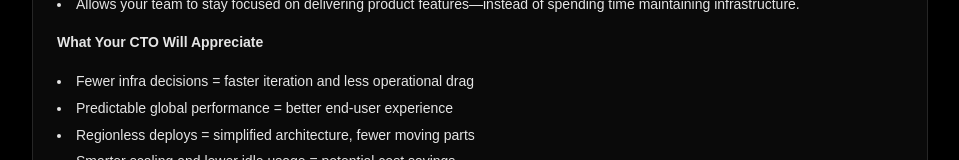
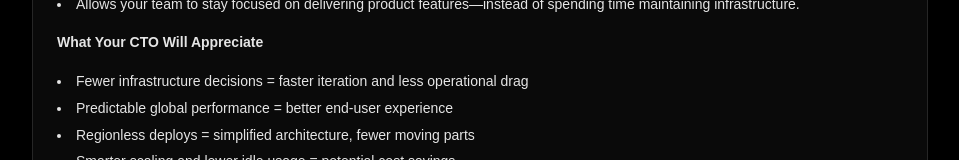
Before and after one commit to djmartin2019/davidmartin-csm-site, a Next.js app: page /prompt-2 in a window 1280 px wide. Shown: the part 947-1107 px from the top of the page, without its empty margins (160-1119 px from the left). Built offline with nearby package versions, Linux system fonts and the light colour scheme.

Commit message:
prompt 2 adjustment

```diff
--- a/app/prompt-2/page.tsx
+++ b/app/prompt-2/page.tsx
@@ -47,7 +47,7 @@ export default function PromptTwo() {
 
             <p className="font-semibold">What Your CTO Will Appreciate</p>
             <ul className="list-disc list-inside space-y-1">
-              <li>Fewer infra decisions = faster iteration and less operational drag</li>
+              <li>Fewer infrastructure decisions = faster iteration and less operational drag</li>
               <li>Predictable global performance = better end-user experience</li>
               <li>Regionless deploys = simplified architecture, fewer moving parts</li>
               <li>Smarter scaling and lower idle usage = potential cost savings</li>
```
